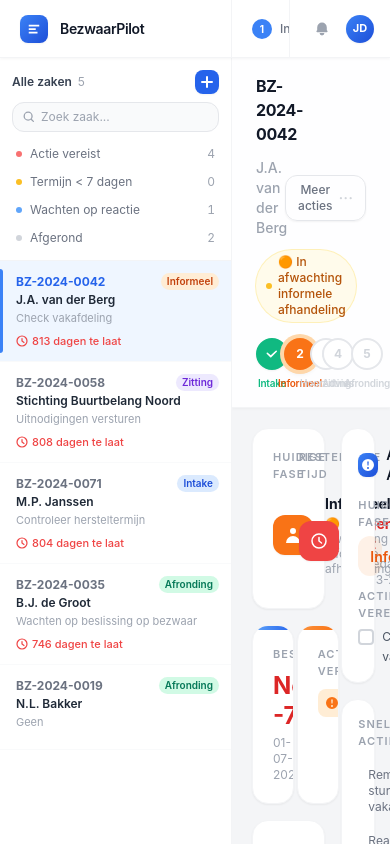
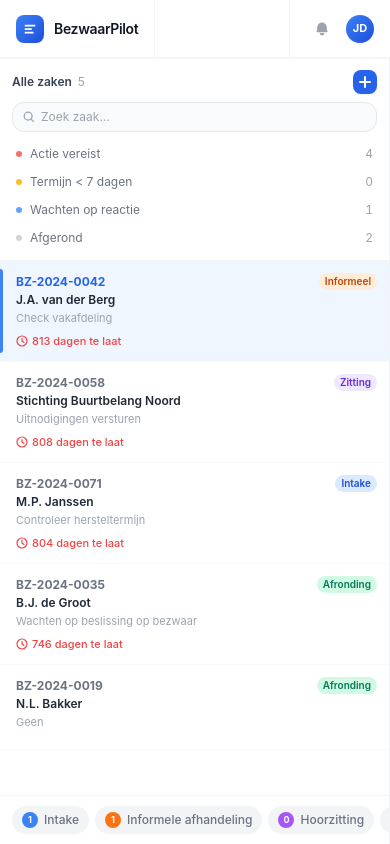
Before and after one commit to TurtleMiro/bezwaarpilot, a Next.js app: page / in a window 390 px wide. Built offline with nearby package versions, Linux system fonts and the light colour scheme.

Commit message:
Add responsive mobile layout

```diff
--- a/app/page.tsx
+++ b/app/page.tsx
@@ -34,10 +34,16 @@ function daysUntil(dateStr: string): number | null {
 function DashboardContent() {
   const { cases, updateCase } = useCases();
   const router = useRouter();
-  const [search, setSearch]       = useState("");
-  const [faseFilter, setFaseFilter] = useState("Alle");
+  const [search, setSearch]           = useState("");
+  const [faseFilter, setFaseFilter]   = useState("Alle");
   const [quickFilter, setQuickFilter] = useState<string | null>(null);
   const [selectedId, setSelectedId]   = useState<string | null>(null);
+  const [mobileShowDetail, setMobileShowDetail] = useState(false);
+
+  function selectCase(id: string) {
+    setSelectedId(id);
+    setMobileShowDetail(true);
+  }
 
   const selectedCase = selectedId ? (cases.find((c) => c.id === selectedId) ?? null) : null;
 
@@ -81,7 +87,7 @@ function DashboardContent() {
       <header className="flex items-stretch bg-white border-b border-gray-100 shadow-[0_1px_3px_rgba(0,0,0,0.04)] z-20 flex-shrink-0 h-[58px]">
 
         {/* Logo */}
-        <div className="flex items-center px-5 gap-3 border-r border-gray-100 w-[232px] flex-shrink-0">
+        <div className="flex items-center px-4 gap-2.5 border-r border-gray-100 flex-shrink-0">
           <div className="w-7 h-7 rounded-lg bg-gradient-to-br from-blue-500 to-blue-700 flex items-center justify-center shadow-sm">
             <svg width="14" height="14" viewBox="0 0 16 16" fill="none" className="text-white">
               <path d="M2 3h12v2H2V3zm0 4h8v2H2V7zm0 4h10v2H2v-2z" fill="currentColor" />
@@ -90,15 +96,15 @@ function DashboardContent() {
           <span className="font-semibold text-gray-900 text-sm tracking-tight">BezwaarPilot</span>
         </div>
 
-        {/* Phase tabs */}
-        <div className="flex flex-1 overflow-x-auto px-2 gap-1 items-center">
+        {/* Phase tabs — hidden on mobile */}
+        <div className="hidden md:flex flex-1 overflow-x-auto px-2 gap-1 items-center">
           {FASE_TABS.map((tab) => {
             const active = faseFilter === tab.key;
             const count  = faseCounts[tab.key] ?? 0;
             return (
               <button
                 key={tab.key}
-                onClick={() => { setFaseFilter(tab.key); setQuickFilter(null); }}
+                onClick={() => { setFaseFilter(tab.key); setQuickFilter(null); setMobileShowDetail(false); }}
                 className={`flex items-center gap-2 px-3 py-1.5 rounded-xl text-xs font-medium transition-all duration-150 whitespace-nowrap ${
                   active
                     ? `${tab.activePill} shadow-sm ring-1 ring-inset ring-black/5`
@@ -113,6 +119,9 @@ function DashboardContent() {
             );
           })}
         </div>
+
+        {/* Mobile: spacer */}
+        <div className="flex md:hidden flex-1" />
 
         {/* Right actions */}
         <div className="flex items-center px-4 gap-2 border-l border-gray-100">
@@ -129,8 +138,10 @@ function DashboardContent() {
 
       <div className="flex flex-1 overflow-hidden">
 
-        {/* ── Sidebar ────────────────────────────────────────────────── */}
-        <aside className="w-[232px] border-r border-gray-100 flex flex-col flex-shrink-0 bg-white">
+        {/* ── Sidebar — full screen on mobile list view, fixed width on desktop ── */}
+        <aside className={`border-r border-gray-100 flex-col flex-shrink-0 bg-white
+          ${mobileShowDetail ? "hidden" : "flex w-full"}
+          md:flex md:w-[232px]`}>
 
           {/* Search + new */}
           <div className="px-3 pt-3 pb-2">
@@ -205,7 +216,7 @@ function DashboardContent() {
               return (
                 <button
                   key={c.id}
-                  onClick={() => setSelectedId(c.id)}
+                  onClick={() => selectCase(c.id)}
                   className={`w-full text-left px-3 py-3 border-b border-gray-50 transition-all duration-150 relative group ${
                     active ? "bg-blue-50" : "hover:bg-gray-50/80"
                   }`}
@@ -250,15 +261,39 @@ function DashboardContent() {
               </button>
             )}
           </div>
+
+          {/* Mobile: fase filter pills */}
+          <div className="md:hidden flex gap-1.5 px-3 py-2.5 overflow-x-auto border-t border-gray-100 flex-shrink-0" style={{ scrollbarWidth: "none" }}>
+            {FASE_TABS.map((tab) => (
+              <button
+                key={tab.key}
+                onClick={() => { setFaseFilter(tab.key === faseFilter ? "Alle" : tab.key); setQuickFilter(null); }}
+                className={`flex items-center gap-1.5 px-2.5 py-1.5 rounded-full text-xs font-medium whitespace-nowrap transition-all ${
+                  faseFilter === tab.key
+                    ? `${tab.activePill} ring-1 ring-inset ring-black/5`
+                    : "bg-gray-100 text-gray-500"
+                }`}
+              >
+                <span className={`w-4 h-4 rounded-full ${tab.bg} text-white text-[9px] font-bold flex items-center justify-center`}>
+                  {faseCounts[tab.key] ?? 0}
+                </span>
+                {tab.label}
+              </button>
+            ))}
+          </div>
         </aside>
 
-        {/* ── Main panel ─────────────────────────────────────────────── */}
-        <main className="flex-1 overflow-y-auto" style={{ background: "var(--bg)" }}>
+        {/* ── Main panel — hidden on mobile list view ─────────────────── */}
+        <main
+          className={`flex-1 overflow-y-auto ${mobileShowDetail ? "flex flex-col" : "hidden"} md:flex md:flex-col`}
+          style={{ background: "var(--bg)" }}
+        >
           {selectedCase ? (
             <CaseDetailPanel
               key={selectedCase.id}
               zaak={selectedCase}
               onUpdate={(updates) => updateCase({ ...selectedCase, ...updates })}
+              onBack={() => setMobileShowDetail(false)}
             />
           ) : (
             <div className="flex flex-col items-center justify-center h-full gap-3">
@@ -334,7 +369,7 @@ const FASE_UITLEG: Record<string, { steps: string[]; tip: string }> = {
   },
 };
 
-function CaseDetailPanel({ zaak: initialZaak, onUpdate }: { zaak: Case; onUpdate: (u: Partial<Case>) => void }) {
+function CaseDetailPanel({ zaak: initialZaak, onUpdate, onBack }: { zaak: Case; onUpdate: (u: Partial<Case>) => void; onBack?: () => void }) {
   const { updateCase } = useCases();
   const [zaak, setZaak]                         = useState<Case>(initialZaak);
   const [saved, setSaved]                       = useState(false);
@@ -438,6 +473,17 @@ function CaseDetailPanel({ zaak: initialZaak, onUpdate }: { zaak: Case; onUpdate
         {/* Case title row */}
         <div className="flex items-center justify-between mb-4">
           <div className="flex items-center gap-3 flex-wrap min-w-0">
+            {/* Mobile back button */}
+            {onBack && (
+              <button
+                onClick={onBack}
+                className="md:hidden flex items-center justify-center w-8 h-8 rounded-xl hover:bg-gray-100 transition-colors flex-shrink-0"
+              >
+                <svg className="w-4 h-4 text-gray-600" viewBox="0 0 16 16" fill="currentColor">
+                  <path fillRule="evenodd" d="M7.707 13.707a1 1 0 01-1.414 0l-5-5a1 1 0 010-1.414l5-5a1 1 0 011.414 1.414L4.414 7H14a1 1 0 110 2H4.414l3.293 3.293a1 1 0 010 1.414z" clipRule="evenodd"/>
+                </svg>
+              </button>
+            )}
             <h1 className="text-base font-bold text-gray-900 tracking-tight">{zaak.zaaknummer}</h1>
             <span className="text-sm text-gray-400 font-medium">{zaak.bezwaarmaker}</span>
             {zaak.status && (
@@ -458,7 +504,9 @@ function CaseDetailPanel({ zaak: initialZaak, onUpdate }: { zaak: Case; onUpdate
         </div>
 
         {/* Phase progress */}
-        <div className="flex items-center gap-0">
+        <div className="flex items-center gap-0 overflow-x-auto pb-1 -mb-1"
+          style={{ scrollbarWidth: "none" }}
+        >
           {FASE_STEPS.map((fase, i) => {
             const done    = i < faseIndex;
             const current = i === faseIndex;
@@ -497,13 +545,13 @@ function CaseDetailPanel({ zaak: initialZaak, onUpdate }: { zaak: Case; onUpdate
       </div>
 
       {/* ── Content grid ───────────────────────────────────────────── */}
-      <div className="p-5 grid grid-cols-3 gap-4">
+      <div className="p-4 grid grid-cols-1 md:grid-cols-3 gap-4">
 
         {/* Left 2 cols */}
-        <div className="col-span-2 space-y-4">
+        <div className="col-span-1 md:col-span-2 space-y-4">
 
           {/* Fase + timer card */}
-          <div className="bg-white rounded-2xl border border-gray-100 shadow-sm p-5 grid grid-cols-2 gap-5">
+          <div className="bg-white rounded-2xl border border-gray-100 shadow-sm p-5 grid grid-cols-1 sm:grid-cols-2 gap-5">
             {/* Huidige fase */}
             <div>
               <p className="text-[11px] font-semibold text-gray-400 uppercase tracking-widest mb-3">Huidige fase</p>
@@ -547,7 +595,7 @@ function CaseDetailPanel({ zaak: initialZaak, onUpdate }: { zaak: Case; onUpdate
           </div>
 
           {/* Stats row */}
-          <div className="grid grid-cols-2 gap-4">
+          <div className="grid grid-cols-1 sm:grid-cols-2 gap-4">
 
             {/* Beslistermijn */}
             <div className="bg-white rounded-2xl border border-gray-100 shadow-sm p-5 relative overflow-hidden">
@@ -633,7 +681,7 @@ function CaseDetailPanel({ zaak: initialZaak, onUpdate }: { zaak: Case; onUpdate
             </button>
             {showZaakgegevens && (
               <div className="px-5 pb-5 border-t border-gray-50">
-                <div className="grid grid-cols-2 gap-3 mt-4">
+                <div className="grid grid-cols-1 sm:grid-cols-2 gap-3 mt-4">
                   <EditableField label="Zaaknummer"           value={zaak.zaaknummer}         onChange={(v) => handleFieldChange("zaaknummer", v)} />
                   <EditableField label="Bezwaarmaker"         value={zaak.bezwaarmaker}        onChange={(v) => handleFieldChange("bezwaarmaker", v)} />
                   <EditableField label="Datum ontvangst"      value={zaak.datumOntvangst}      type="date" onChange={(v) => handleFieldChange("datumOntvangst", v)} />
```
